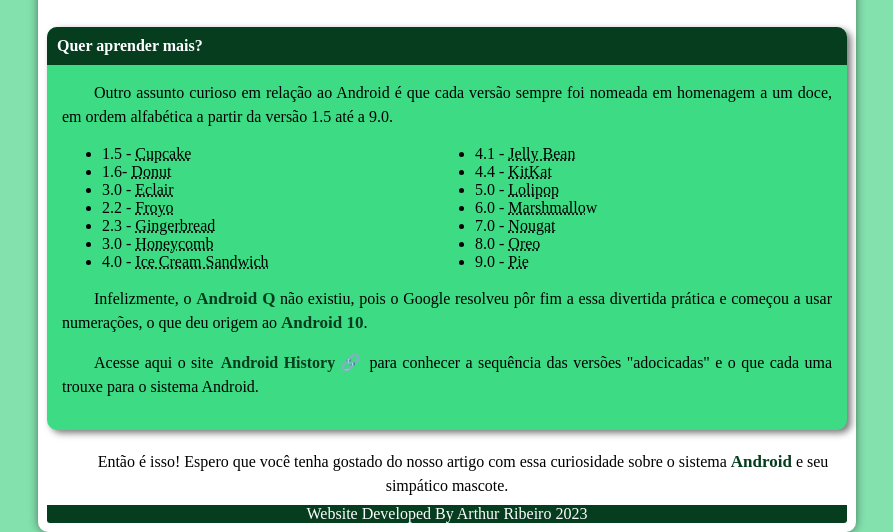
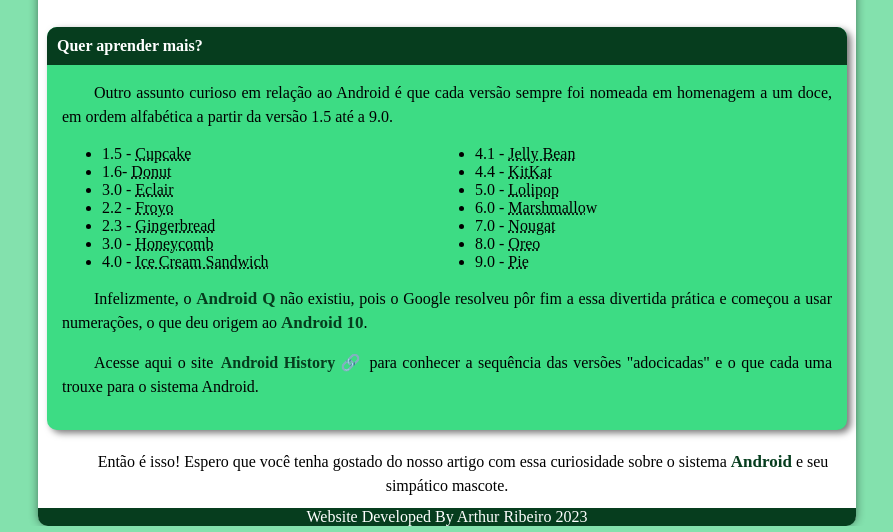
Before and after one commit to eusouarthurribeiro/projeto-android, a plain HTML site: page index.html in a window 1280 px wide. Shown: the part 2066-2598 px from the top of the page, without its empty margins (193-1086 px from the left). Drawn offline with Linux system fonts and the light colour scheme.

Commit message:
mudança no footer e tirada de fale conosco

```diff
--- a/index.html
+++ b/index.html
@@ -18,7 +18,6 @@
             <a href="#">Home</a>
             <a href="#">Notícias</a>
             <a href="#">Curiosidades</a>
-            <a href="#">Fale Conosco</a>
         </nav>
     </header>
 
--- a/style.css
+++ b/style.css
@@ -152,8 +152,8 @@ footer {
    background-color: var(--cor5);
    color: #fff;
    text-align: center;
-   border-radius: 3px;
-   margin-top: 20px;
+   border-radius: 0px 0px 10px 10px;
+   margin: 20px -9px -10px -9px;
 }
 
 .bugdroid {
@@ -164,7 +164,7 @@ footer {
    background-color: #fff;
    color: black;
    margin: 0;
-   padding-bottom: 7px;
+   padding-bottom: 10px;
 
 }
 .video {
```
